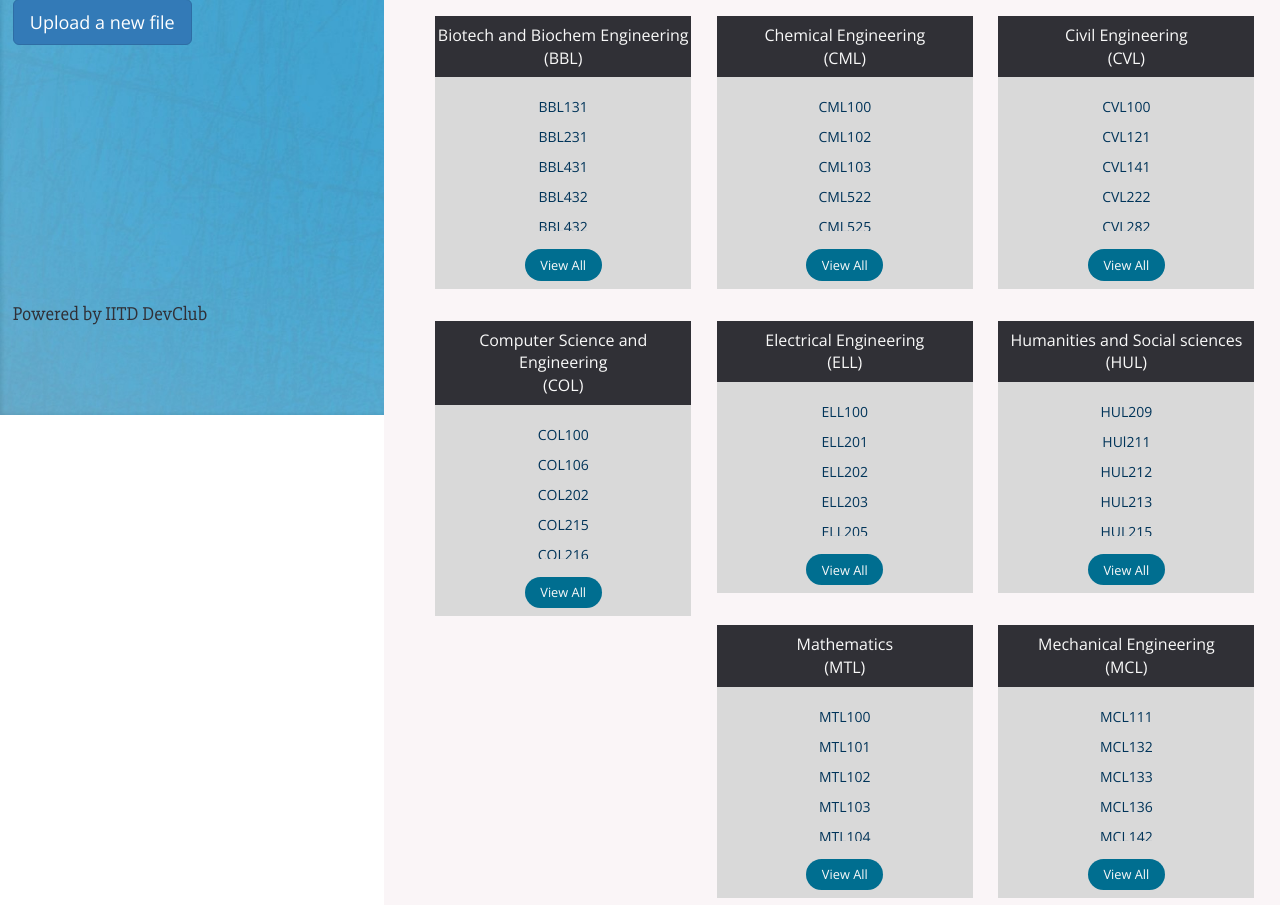
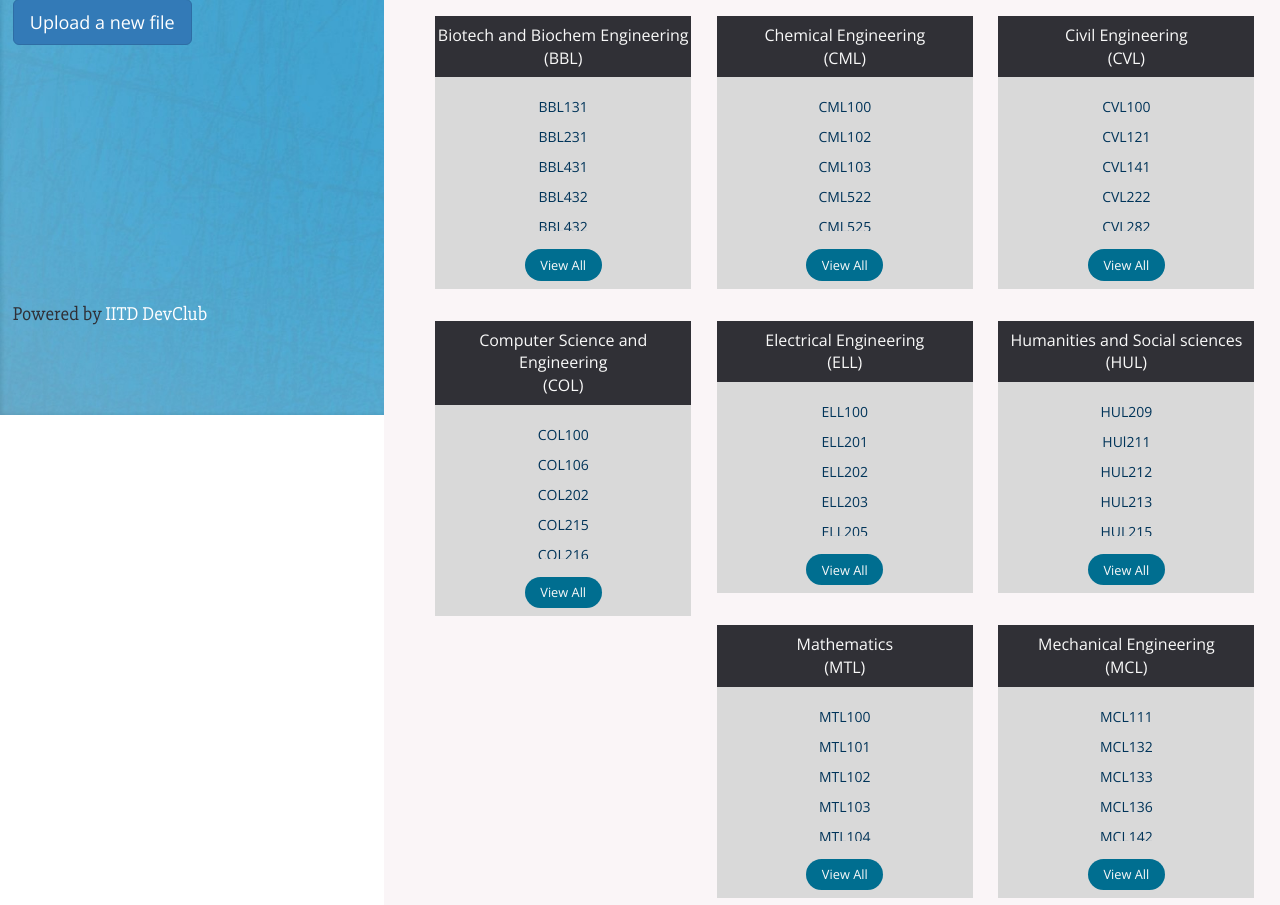
Before and after one commit to kabirtomer/studyportal, a Django app: page /studapp/light/ in a window 1280 px wide. Shown: the part 385-1290 px from the top of the page. Run offline with Django 3.2, Linux system fonts and the light colour scheme; data comes from the database, SQL or seed files in the repository; both versions use the stored data as it was after the commit; some libraries are stand-ins or nearby versions.

Commit message:
Additions and link to our website

```diff
--- a/StudyPortal/studapp/templates/studapp/index.html
+++ b/StudyPortal/studapp/templates/studapp/index.html
@@ -47,7 +47,7 @@
 	<a href="/studapp/upload" class="btn btn-primary btn-lg upload-button">Upload a new file</a>
 
 <!--<img src="{% static 'studapp/iitlogo.png' %}" alt="IITD Logo" height="320" width="320">-->
-	<h2 class="text-primary" style="color:#f9f9f9; font-size:1.5vw; position: fixed; bottom: 10vh; margin-top: 10vh;">Powered by IITD DevClub<h2>
+	<h2 class="text-primary" style="color:#f9f9f9; font-size:1.5vw; position: fixed; bottom: 10vh; margin-top: 10vh;">Powered by <a href="https://devclub-iitd.github.io/devClubWebsite/">IITD DevClub</a><h2>
   </div>
 <!--***************** SIDEBAR DONE ****************-->
 
--- a/StudyPortal/studapp/templates/studapp/indexl.html
+++ b/StudyPortal/studapp/templates/studapp/indexl.html
@@ -49,7 +49,7 @@
 	<a href="/studapp/light/upload" class="btn btn-primary btn-lg upload-button">Upload a new file</a>
 
 <!--<img src="{% static 'studapp/iitlogo.png' %}" alt="IITD Logo" height="320" width="320">-->
-	<h2 class="text-primary" style="color:#303036; font-size:1.5vw; position: fixed; bottom: 10vh; margin-top: 10vh;">Powered by IITD DevClub<h2>
+	<h2 class="text-primary" style="color:#303036; font-size:1.5vw; position: fixed; bottom: 10vh; margin-top: 10vh;">Powered by <a href="https://devclub-iitd.github.io/devClubWebsite/">IITD DevClub</a><h2>
   </div>
 <!--***************** SIDEBAR DONE ****************-->
 
```
Also changed, not shown: StudyPortal/db.sqlite3.
